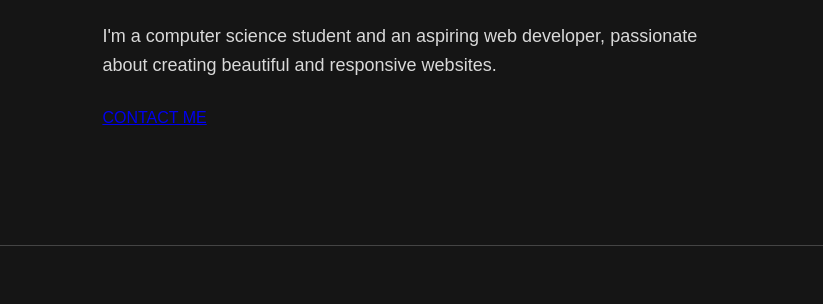
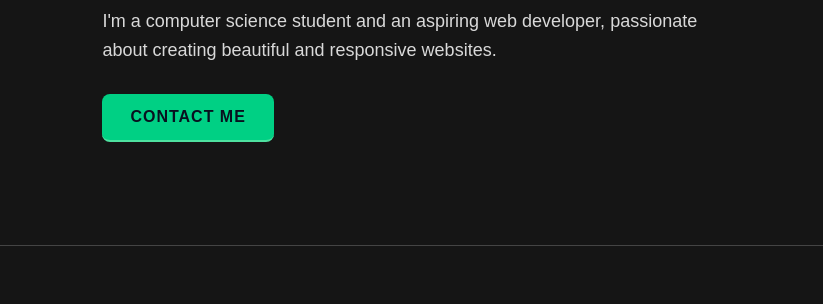
Before and after one commit to afulukweamanda/amanda-portolio, a plain HTML site: page index.html in a window 1280 px wide. Shown: the part 357-661 px from the top of the page, 0-823 px from the left. Drawn offline with Linux system fonts and the light colour scheme.

Commit message:
Fix HTML formatting and improve structure

```diff
--- a/index.html
+++ b/index.html
@@ -21,7 +21,7 @@
                 <div class="hero-content">
                     <h1>Nice to meet you! I'm <span>Amanda.</span></h1>
                     <p>I'm a computer science student and an aspiring web developer, passionate about creating beautiful and responsive websites.</p>
-                    <a href="mailto:afulukweamanda@gmail.com">CONTACT ME</a>
+                    <a href="mailto:afulukweamanda@gmail.com" class="contact-btn">CONTACT ME</a>
                 </div>
                 <div class="hero-image">
                     <img src="profile.png" alt="Amanda's profile picture">
```
